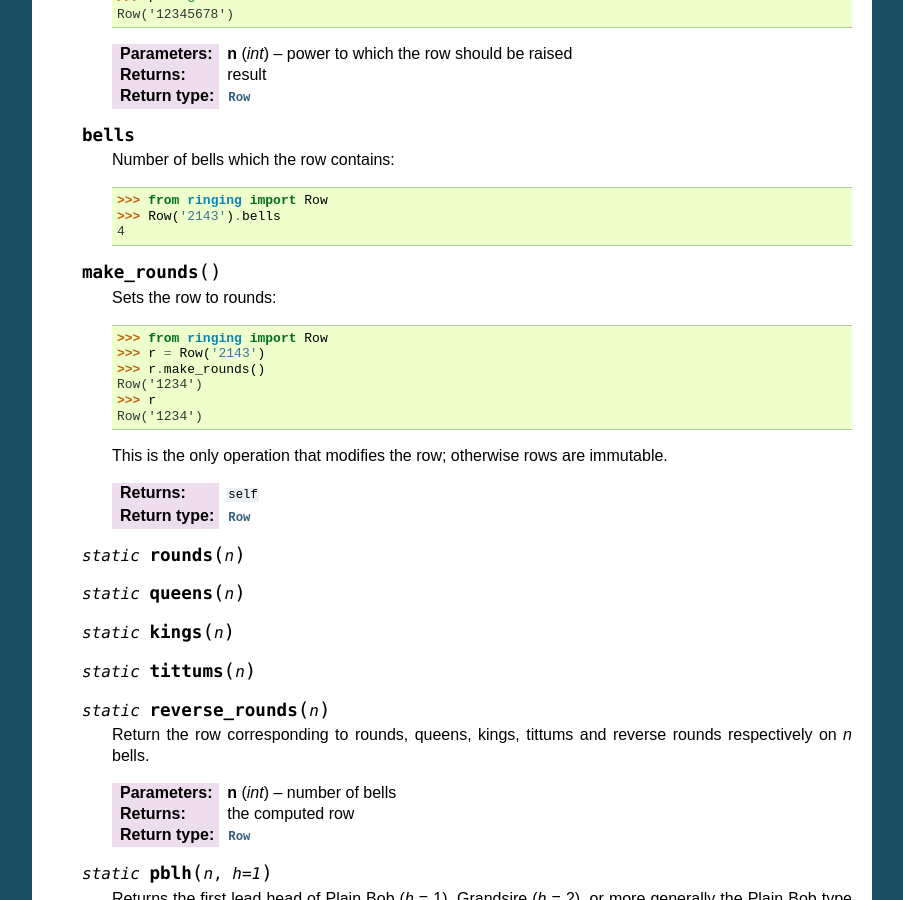
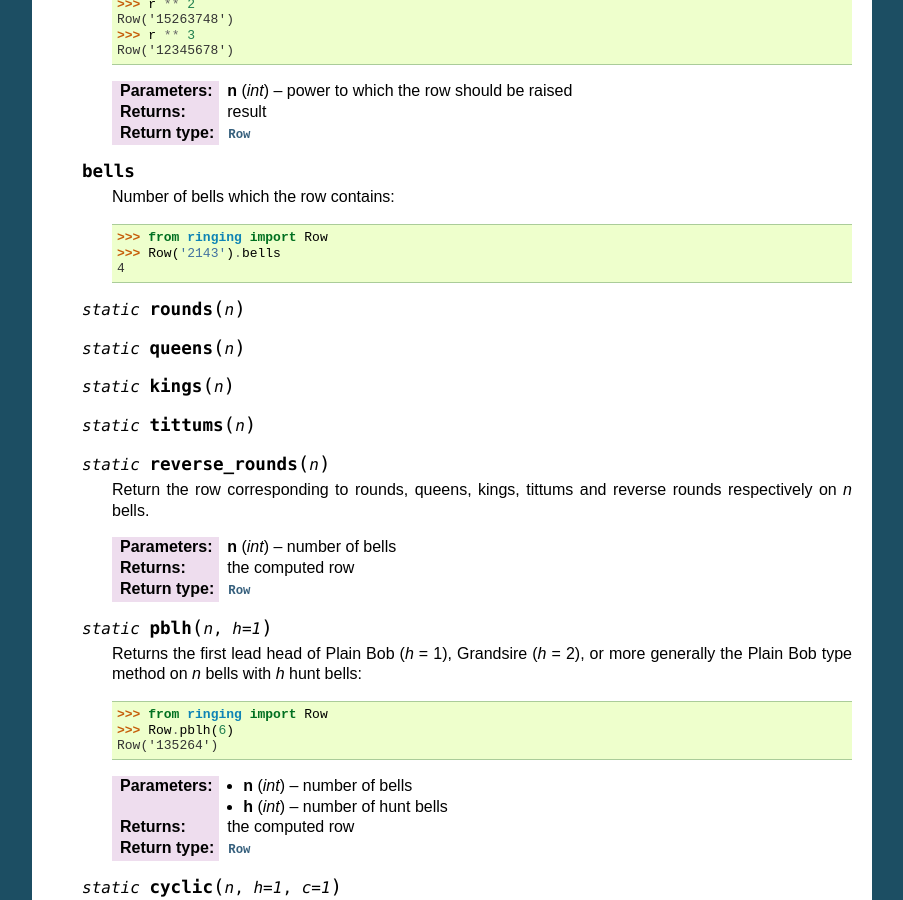
Before and after one commit to ringing-lib/ringing-lib-python, a Sphinx documentation site: the page built from docs/source/classes/row.rst, in a window 1280 px wide and 900 px high, scrolled down 4035 px. Shown: the whole window, without its empty margins (198-1101 px from the left). Built offline with Sphinx 7.4.7, drawn with Linux system fonts in a browser that asks for light colours; some of the changed text lies outside the part shown.

Commit message:
Removed Row.make_rounds in order to make rows immutable

```diff
--- a/docs/source/classes/row.rst
+++ b/docs/source/classes/row.rst
@@ -249,23 +251,6 @@ The Row Class
          >>> from ringing import Row
          >>> Row('2143').bells
          4
-
-   .. method:: make_rounds()
-
-      Sets the row to rounds::
-
-         >>> from ringing import Row
-         >>> r = Row('2143')
-         >>> r.make_rounds()
-         Row('1234')
-         >>> r
-         Row('1234')
-
-      This is the only operation that modifies the row; otherwise rows are
-      immutable.
-
-      :return: ``self``
-      :rtype: :class:`Row`
 
    .. staticmethod:: rounds(n)
    .. staticmethod:: queens(n)
```
Also changed, not shown: other parts of docs/source/classes/row.rst (+2 -0 lines), 2 other files.
